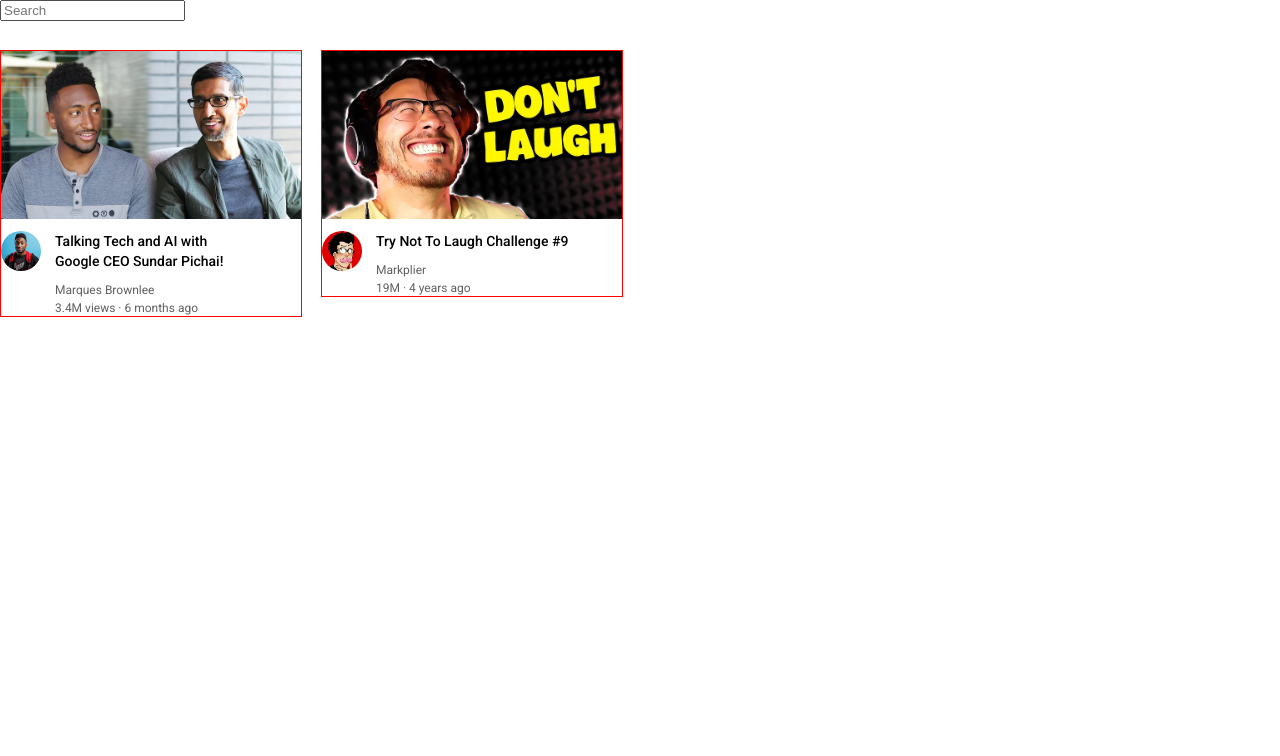
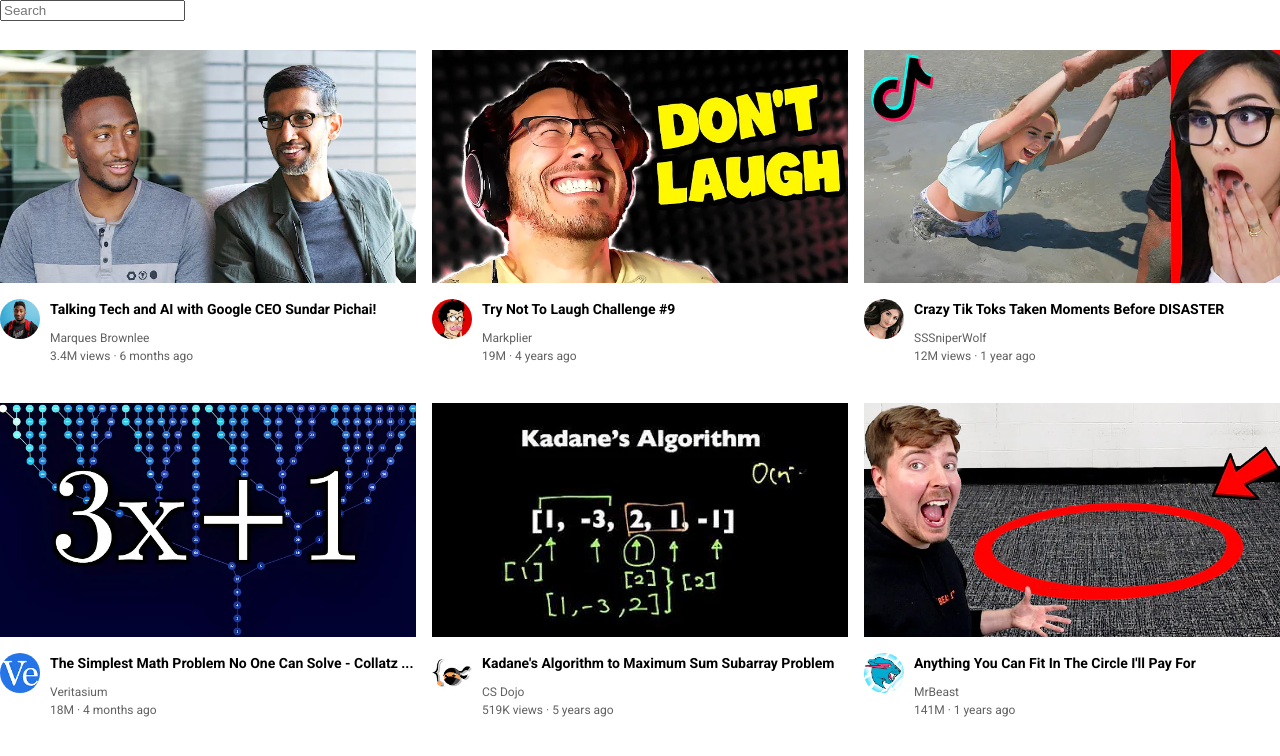
Before and after one commit to LionInTheCity14/Youtube-Clone, a plain HTML site: page index.html in a window 1280 px wide. Drawn offline with Linux system fonts and the light colour scheme.

Commit message:
CSS Grid Implimented

```diff
--- a/index.html
+++ b/index.html
@@ -15,18 +15,22 @@
 <body>
   <input class="search-bar" type="text" placeholder="Search"><br>
 
+  <div class="video-grid">
+
     <div class="video-preview">
       <div class="thumbnail-row">
-      <img class="thumbnail" src="thumbnails/thumbnail-1.webp" alt="sunder pichai">
+        <img class="thumbnail" src="thumbnails/thumbnail-1.webp" alt="thumbnail-1">
       </div>
 
-    <div>
+      <div class="video-info-grid">
         <div class="channel-picture">
           <img class="profile-picture" src="channel-pictures/channel-1.jpeg " alt="channel-1">
         </div>
 
         <div class="video-info">
-        <p class="video-title">Talking Tech and AI with Google CEO Sundar Pichai!</p>
+          <p class="video-title">
+            Talking Tech and AI with Google CEO Sundar Pichai!
+          </p>
           <p class="video-author">Marques Brownlee</p>
           <p class="video-stats">3.4M views &#183; 6 months ago </p>
         </div>
@@ -38,15 +42,98 @@
         <img class="thumbnail" src="thumbnails/thumbnail-2.webp" alt="thumbnail-2">
       </div>
 
-    <div>
+      <div class="video-info-grid">
         <div class="channel-picture">
           <img src="channel-pictures/channel-2.jpeg" alt="channel-2" class="profile-picture">
         </div>
 
         <div class="video-info">
-        <p class="video-title">Try Not To Laugh Challenge #9</p>
+          <p class="video-title">
+            Try Not To Laugh Challenge #9
+          </p>
           <p class="video-author">Markplier</p>
           <p class="video-stats">19M &#183; 4 years ago</p>
+        </div>
+      </div>
+    </div>
+
+    <div class="video-preview">
+      <div class="thumbnail-row">
+        <img class="thumbnail" src="thumbnails/thumbnail-3.webp" alt="thumbnail-3">
+      </div>
+
+      <div class="video-info-grid">
+        <div class="channel-picture">
+          <img class="profile-picture" src="channel-pictures/channel-3.jpeg " alt="channel-3">
+        </div>
+
+        <div class="video-info">
+          <p class="video-title">
+            Crazy Tik Toks Taken Moments Before DISASTER
+          </p>
+          <p class="video-author">SSSniperWolf</p>
+          <p class="video-stats">12M views &#183; 1 year ago </p>
+        </div>
+      </div>
+    </div>
+
+    <div class="video-preview">
+      <div class="thumbnail-row">
+        <img class="thumbnail" src="thumbnails/thumbnail-4.webp" alt="thumbnail-4">
+      </div>
+
+      <div class="video-info-grid">
+        <div class="channel-picture">
+          <img src="channel-pictures/channel-4.jpeg" alt="channel-4" class="profile-picture">
+        </div>
+
+        <div class="video-info">
+          <p class="video-title">
+            The Simplest Math Problem No One Can Solve - Collatz ...
+          </p>
+          <p class="video-author">Veritasium</p>
+          <p class="video-stats">18M &#183; 4 months ago</p>
+        </div>
+      </div>
+    </div>
+
+    <div class="video-preview">
+      <div class="thumbnail-row">
+        <img class="thumbnail" src="thumbnails/thumbnail-5.webp" alt="thumbnail-5">
+      </div>
+
+      <div class="video-info-grid">
+        <div class="channel-picture">
+          <img class="profile-picture" src="channel-pictures/channel-5.jpeg " alt="channel-5">
+        </div>
+
+        <div class="video-info">
+          <p class="video-title">
+            Kadane's Algorithm to Maximum Sum Subarray Problem
+          </p>
+          <p class="video-author">CS Dojo</p>
+          <p class="video-stats">519K views &#183; 5 years ago </p>
+        </div>
+      </div>
+    </div>
+
+    <div class="video-preview">
+      <div class="thumbnail-row">
+        <img class="thumbnail" src="thumbnails/thumbnail-6.webp" alt="thumbnail-6">
+      </div>
+
+      <div class="video-info-grid">
+        <div class="channel-picture">
+          <img src="channel-pictures/channel-6.jpeg" alt="channel-6" class="profile-picture">
+        </div>
+
+        <div class="video-info">
+          <p class="video-title">
+            Anything You Can Fit In The Circle I'll Pay For
+          </p>
+          <p class="video-author">MrBeast</p>
+          <p class="video-stats">141M &#183; 1 years ago</p>
+        </div>
       </div>
     </div>
   </div>
--- a/styles/index.css
+++ b/styles/index.css
@@ -11,45 +11,41 @@
   margin-bottom: 10px;
 }
 
+.video-grid{
+  display: grid;
+  grid-template-columns: 1fr 1fr 1fr;
+  column-gap: 16px;
+  row-gap: 40px;
+}
+
 .video-preview {
-  vertical-align: top;
-  text-align: left;
-  border: 1px solid red;
-  display: inline-block;
-  margin-right: 15px;
+
 }
 
 .thumbnail {
-  width: 300px;
-  display: block;
+  width: 100%;
 }
 
 .thumbnail-row {
   margin-bottom: 12px;
 }
 
+.video-info-grid{
+  display: grid;
+  grid-template-columns: 50px 1fr;
+}
+
 .video-title {
   margin-top: 0px;
   font-size: 14px;
-  font-weight: 500;
+  font-weight: 700;
   line-height: 20px;
   margin-bottom: 12px;
-}
-
-.channel-picture {
-  display: inline-block;
-  vertical-align: top;
-  width: 50px;
 }
 
 .profile-picture {
   width: 40px;
   border-radius: 50px;
-}
-
-.video-info {
-  display: inline-block;
-  width: 200px;
 }
 
 .video-author,
```
Lines whose indentation alone changed are shown as unchanged.
